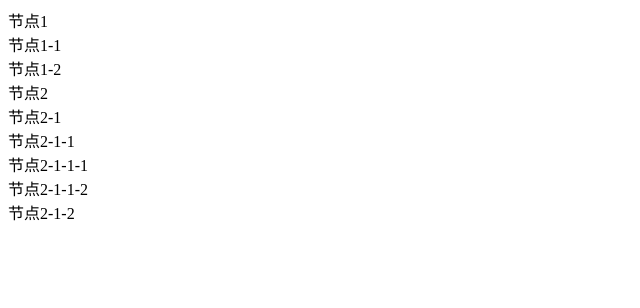
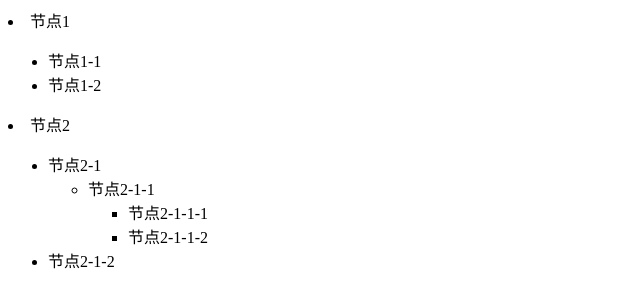
Before and after one commit to lianglinux5/elementui_study, a plain HTML site: page 菜单_非递归.html in a window 1280 px wide. Shown: the whole page, without its empty margins (0-640 px from the left). Drawn offline with Linux system fonts and the light colour scheme.

Commit message:
菜单递归

```diff
--- a/菜单_非递归.html
+++ b/菜单_非递归.html
@@ -12,12 +12,13 @@
     </div>
     <script>
         var treeList=[
-           { id:0,name:'节点1',children:[
-                {id:1,parentId:0,name:"节点1-1"},
-                {id:2,parentId:0,name:"节点1-2"}
+          {id:0,name:'节点1',children:[
+                {id:1,name:"节点1-1",parentId:0},
+                {id:2,name:"节点1-2",parentId:0}
             ]
            },
            {
+
               id:3,name:"节点2",children:[
                   {id:4,parentId:3,name:"节点2-1",children:[
                        {
@@ -65,20 +66,46 @@
         },[]);
         }
 
+ function createParent(item){
+   var dom=document.createElement("li")
+   dom.setAttribute('id',`parent_${item.id}`)
+   dom.innerHTML=item.name
+   treeListDiv.appendChild(dom)
+ }
+
+        function createNode(item,type){
+            var dom=document.createElement(type);
+            dom.setAttribute('id',`parent_${item.id}`)
+            dom.innerHTML = item.name
+            return dom
+        }
+
         function render(treeList=[]){
           let newTreeList=convertList(treeList);
           for(let item of newTreeList){
               if(item.parentId==undefined){
-                  var div=document.createElement("div")
-                  div.setAttribute('id',`parent_${item.id}`)
-                  div.innerHTML=item.name
-                  treeListDiv.appendChild(div)
+                  var li = createNode(item,'li')
+                  treeListDiv.appendChild(li)
               }else{
-                  var dom=document.createElement("div");
-                  dom.innerHTML=item.name
-                  dom.setAttribute('id',`parent_${item.id}`)
-                  document.getElementById(`parent_${item.parentId}`).appendChild(dom);
-              }
+                   //找到父亲节点
+                   var parentDom = document.getElementById(`parent_${item.parentId}`);
+                   if(!parentDom){
+                        var li=createNode(item,'li')
+                        treeListDiv.appendChild(li)
+                    }else{
+                       var childLen = parentDom.children.length;
+                       if(!childLen){
+                          var ul = document.createElement("ul")
+                          var li = createNode(item,'li')
+                          ul.appendChild(li)
+                          parentDom.appendChild(ul)
+                       }else{
+                         var firstChild = parentDom.children[0];
+                         var li=createNode(item,'li')
+                         firstChild.appendChild(li)
+                       }
+                    }
+                 }
           }
         }
          render(treeList)
```
Also changed, not shown: ul.html (added, +31 -0 lines), 菜单_递归.html (+4 -2 lines).
